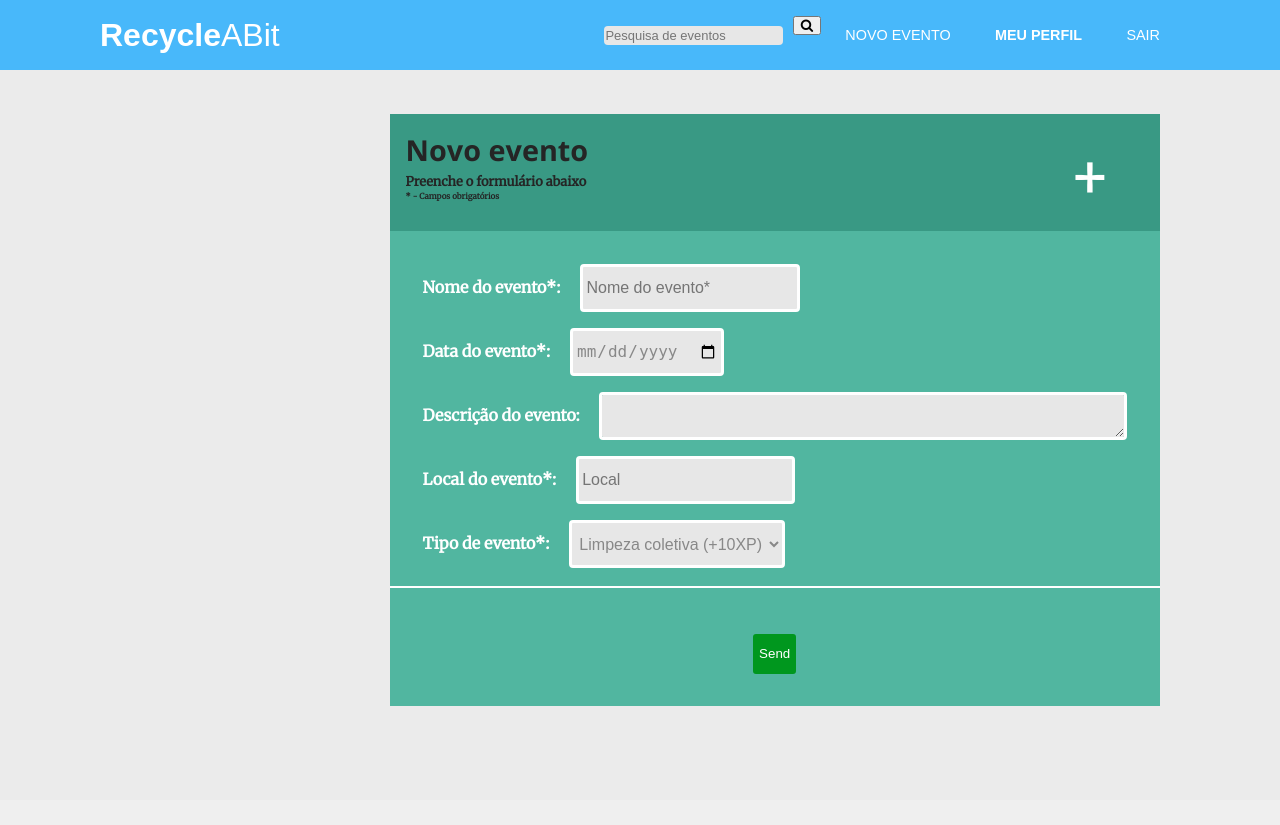
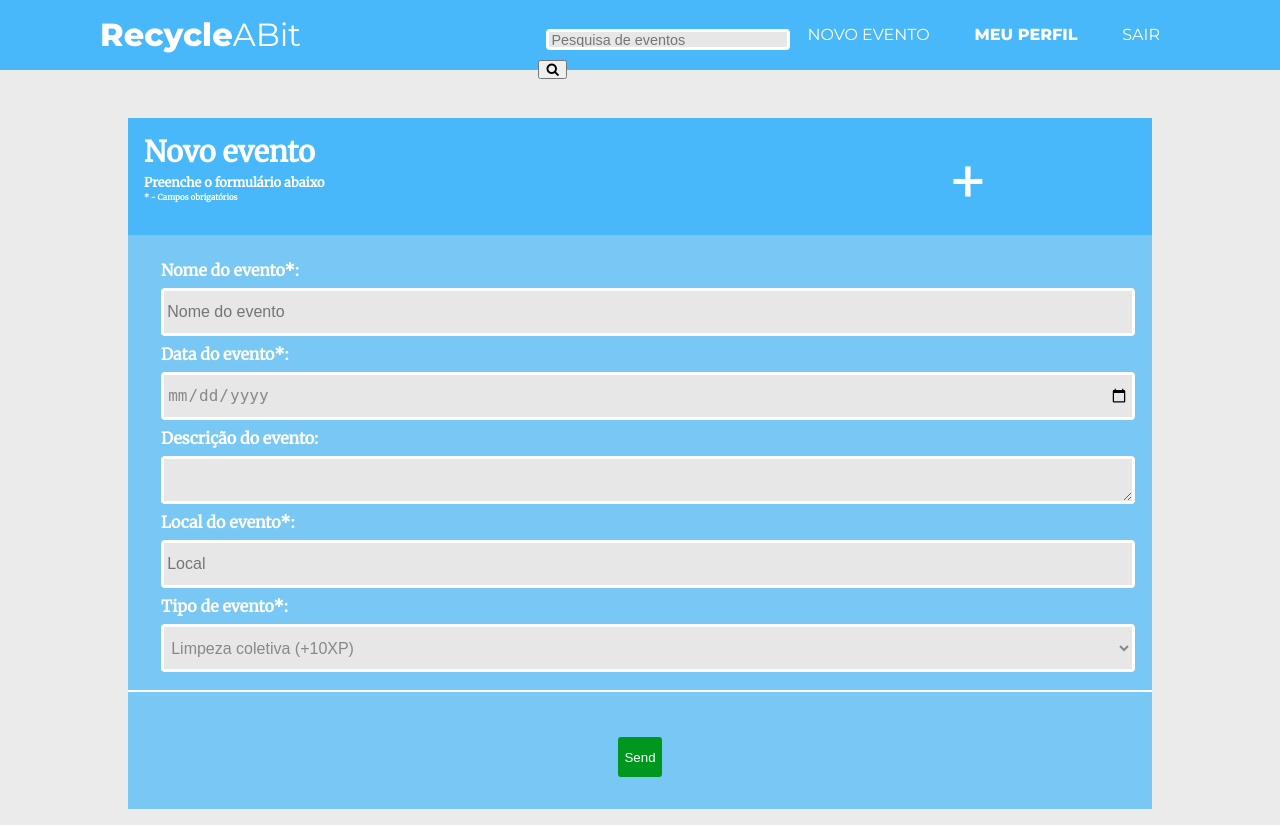
Before and after one commit to paulomaia20/Projecto-ESIN, a PHP site: page /create_event.html in a window 1280 px wide. Before the commit the page ends 706 px from the top, so only its background shows below. Run offline with PHP 8.4, Linux system fonts and the light colour scheme.

Commit message:
changed create event form

```diff
--- a/create_event.html
+++ b/create_event.html
@@ -2,20 +2,17 @@
 
 <head>
     <title>RecycleABit - Profile</title>
-    <link rel="stylesheet" href="css/style.css">
     <link rel="stylesheet" href="css/form.css">
-    <link rel="stylesheet" href="css/navbar.css">
+    <link rel="stylesheet" href="css/style_withoutgridlayout.css">
+    <link href="css/navbar.css" rel="stylesheet" type="text/css">
 
     <link href="https://fonts.googleapis.com/css?family=Merriweather" rel="stylesheet" type='text/css'>
     <link href='http://fonts.googleapis.com/css?family=Open+Sans:400,300,700' rel='stylesheet' type='text/css'>
     <link rel="stylesheet" href="https://stackpath.bootstrapcdn.com/font-awesome/4.7.0/css/font-awesome.min.css">
-    <link href="https://fonts.googleapis.com/css?family=Press+Start+2P" rel="stylesheet">
+	<link href="https://fonts.googleapis.com/css?family=Montserrat:300,400,800" rel="stylesheet">
 </head>
 
 <body>
-
-
-    <div class="container">
 
         <header class="header-container">
             <!-- Header content -->
@@ -52,7 +49,7 @@
 
                 <div class="form-bottom">
                     <label for="name">Nome do evento*:</label>
-                    <input type="text" placeholder="Nome do evento*" name="name" id="name"> <br>
+                    <input type="text" placeholder="Nome do evento" name="name" id="name"> <br>
 
                     <label for="date">Data do evento*:</label>
                     <input type="date" name="name" id="name"> <br>
@@ -78,7 +75,6 @@
             </form>
         </div>
 
-    </div>
 
 </body>
 
--- a/css/form.css
+++ b/css/form.css
@@ -11,7 +11,8 @@ textarea.form-control {
     border: 3px solid #fff;
     font-size: 16px;
     font-weight: 300;
-    line-height: 50px;
+    line-height: 60px;
+    width: 100%;
     color: #888;
     -moz-border-radius: 4px; -webkit-border-radius: 4px; border-radius: 4px;
     -moz-box-shadow: none; -webkit-box-shadow: none; box-shadow: none;
@@ -62,14 +63,15 @@ input[type="submit"]{
 
 .form-box {
     margin: 0 auto;
-    grid-area: content; /*VER STYLE.CSS ATUAL*/
+    padding-top: 3em;
+    width: 80%;
 }
 .form-top {
 	overflow: hidden;
 	padding: 0.5em 0.5em;
-	background: rgb(57, 153, 132);
+	background: #48B8FA;
 	text-align: left;
-	opacity:1
+    opacity:1;
 }
 
 .form-top h1 {
@@ -77,7 +79,7 @@ input[type="submit"]{
     font-size: 1.8em;
     margin: 0;
     padding: 0;
-    color: rgb(37, 37, 37);
+    color: white;
 }
 
 .form-top h2 {
@@ -85,7 +87,7 @@ input[type="submit"]{
     font-size: 0.8em;
     margin: 0;
     padding-top: 0.3em;
-    color: rgb(37, 37, 37);
+    color: white;
 
 }
 
@@ -94,7 +96,7 @@ input[type="submit"]{
     font-size: 0.5em;
     margin: 0;
     padding-top: 0.3em;
-    color: rgb(37, 37, 37);
+    color: white;
 }
 
 .form-top-left {
@@ -117,7 +119,7 @@ input[type="submit"]{
 
 .form-bottom {
 	padding: 25px 25px 10px 25px;
-	background: rgba(65, 177, 152, 0.9);
+	background: rgb(72,184,250,0.7);
 	text-align: left;
 }
 
@@ -132,7 +134,7 @@ input[type="submit"]{
 .form-end {
 	padding: 2em;
 	border-top: 2px solid #FFFFFF;
-	background: rgba(65, 177, 152, 0.9);
+	background: rgb(72,184,250,0.7);
 	text-align: right;
 	color: #ffffff;
 }
--- /dev/null
+++ b/css/style_withoutgridlayout.css
@@ -0,0 +1,10 @@
+* {box-sizing:border-box}
+
+body {
+  /*  display: grid;
+    grid-template-columns: auto auto auto;
+    grid-template-rows: auto; */
+    font-family: 'Merriweather', serif;
+    background-color: #ebebeb;
+    margin: 0;
+}
```
Also changed, not shown: css/style.css (line endings or trailing spaces). Lines whose indentation alone changed are shown as unchanged.
